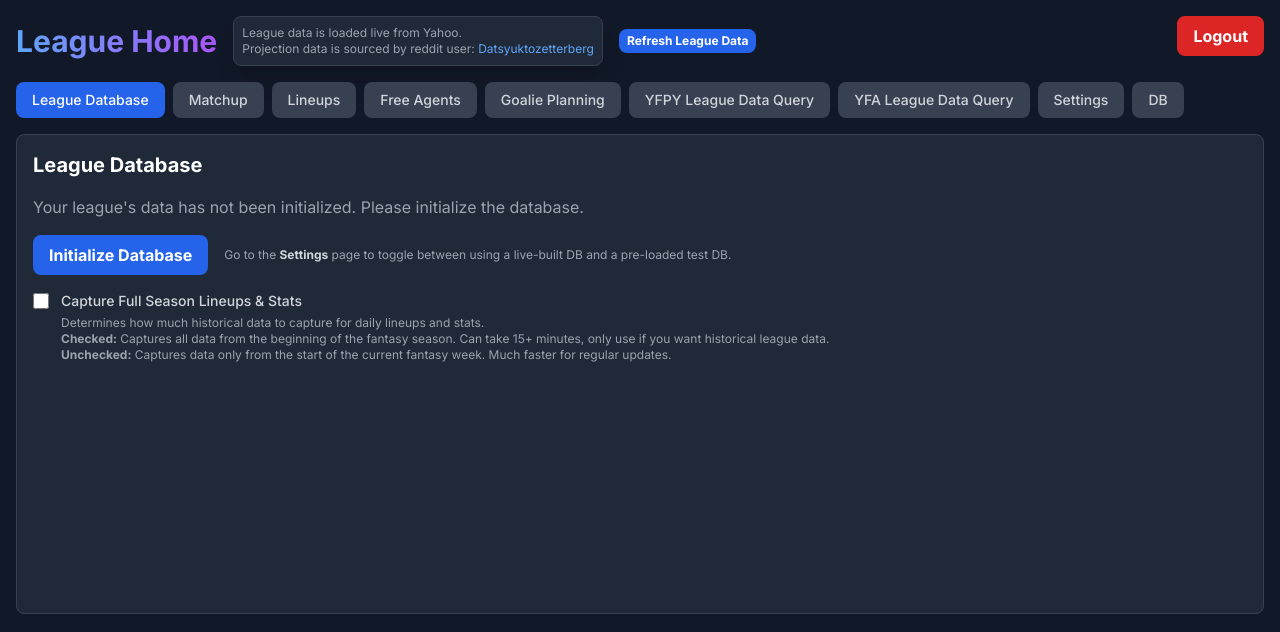
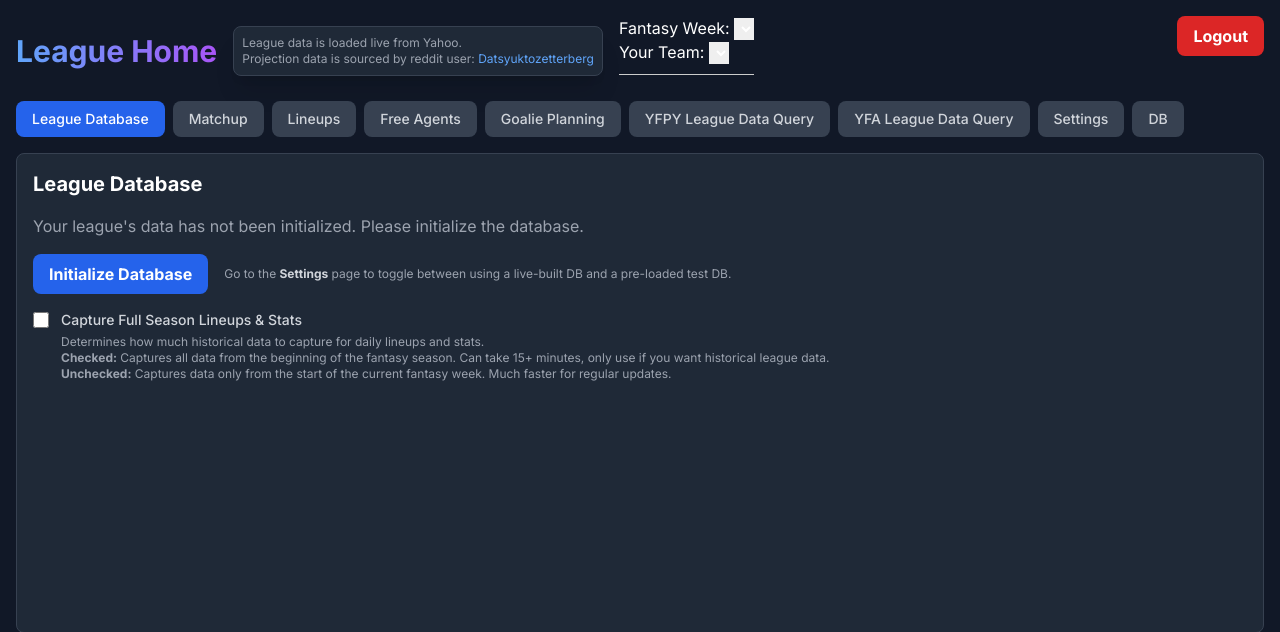
Before and after one commit to Interestingkiwi/fantasy_streams, a Flask app: template templates/home.html in a window 1280 px wide. Shown: the top 632 px of the page. Run offline with Flask 2, Linux system fonts and the light colour scheme; the template is opened without the code that fills it, so the values that code supplies are empty; some libraries are stand-ins or nearby versions.

Commit message:
home dropdown test

```diff
--- a/static/home.js
+++ b/static/home.js
@@ -1,6 +1,8 @@
 document.addEventListener('DOMContentLoaded', () => {
     const logoutButton = document.getElementById('logout-button');
     const timestampText = document.getElementById('timestamp-text');
+    const weekDropdown = document.getElementById('global-week-dropdown');
+    const teamDropdown = document.getElementById('global-your-team-dropdown');
 
     async function handleLogout() {
         // Redirect to logout endpoint, which will clear the session
@@ -28,6 +30,73 @@ document.addEventListener('DOMContentLoaded', () => {
         }
     }
 
+    function populateWeekDropdown() {
+        const savedWeek = localStorage.getItem('selectedWeek') || '1';
+        for (let i = 1; i <= 26; i++) {
+            const option = document.createElement('option');
+            option.value = i;
+            option.textContent = `Week ${i}`;
+            if (i == savedWeek) {
+                option.selected = true;
+            }
+            weekDropdown.appendChild(option);
+        }
+        localStorage.setItem('selectedWeek', weekDropdown.value);
+    }
+
+    async function initializeApp() {
+        populateWeekDropdown();
+
+        try {
+            const response = await fetch('/get_teams');
+            const teams = await response.json();
+
+            teamDropdown.innerHTML = ''; // Clear existing options
+            const savedTeam = localStorage.getItem('selectedTeam');
+
+            teams.forEach(team => {
+                const option = document.createElement('option');
+                option.value = team;
+                option.textContent = team;
+                if (team === savedTeam) {
+                    option.selected = true;
+                }
+                teamDropdown.appendChild(option);
+            });
+
+            // If no team was saved or the saved team is not in the list, default to the first team
+            if (!savedTeam || !teams.includes(savedTeam)) {
+                if (teams.length > 0) {
+                    teamDropdown.value = teams[0];
+                    localStorage.setItem('selectedTeam', teams[0]);
+                }
+            } else {
+                 localStorage.setItem('selectedTeam', savedTeam);
+            }
+
+        } catch (error) {
+            console.error('Failed to fetch teams:', error);
+        }
+
+        // Load the initial page after dropdowns are populated
+        loadPage(currentPage);
+    }
+
+
+
+    weekDropdown.addEventListener('change', () => {
+        localStorage.setItem('selectedWeek', weekDropdown.value);
+        loadPage(currentPage); // Reload the current page content to reflect the change
+    });
+
+    teamDropdown.addEventListener('change', () => {
+        localStorage.setItem('selectedTeam', teamDropdown.value);
+        // Also clear the opponent, as the old one might be the new "your team"
+        localStorage.removeItem('selectedOpponent');
+        loadPage(currentPage); // Reload the current page content
+    });
+
+
     if(logoutButton) {
         logoutButton.addEventListener('click', handleLogout);
     }
--- a/templates/home.html
+++ b/templates/home.html
@@ -22,9 +22,16 @@
                     <p id="timestamp-text" class="text-gray-400 text-xs">Loading league data...</p>
                     <p class="text-gray-400 text-xs">Projection data is sourced by reddit user: <a href="https://www.reddit.com/r/fantasyhockey/comments/1n1wsqc/dtz_20252026_nhl_projections/" target="_blank" class="text-blue-400 hover:underline">Datsyuktozetterberg</a></p>
                 </main>
-                <button id="refresh-data-button" class="bg-blue-600 hover:bg-blue-700 text-white font-bold py-1 px-2 text-xs rounded-lg transition duration-300 ease-in-out">
-                    Refresh League Data
-                </button>
+                <div id="global-controls" class="dropdown-container" style="padding-bottom: 10px; border-bottom: 1px solid #ccc; margin-bottom: 10px;">
+                    <div class="dropdown-group">
+                        <label for="global-week-dropdown">Fantasy Week:</label>
+                        <select id="global-week-dropdown"></select>
+                    </div>
+                    <div class="dropdown-group">
+                        <label for="global-your-team-dropdown">Your Team:</label>
+                        <select id="global-your-team-dropdown"></select>
+                    </div>
+                </div>
             </div>
 
             <button id="logout-button" class="bg-red-600 hover:bg-red-700 text-white font-bold py-2 px-4 rounded-lg transition duration-300 ease-in-out">
```
